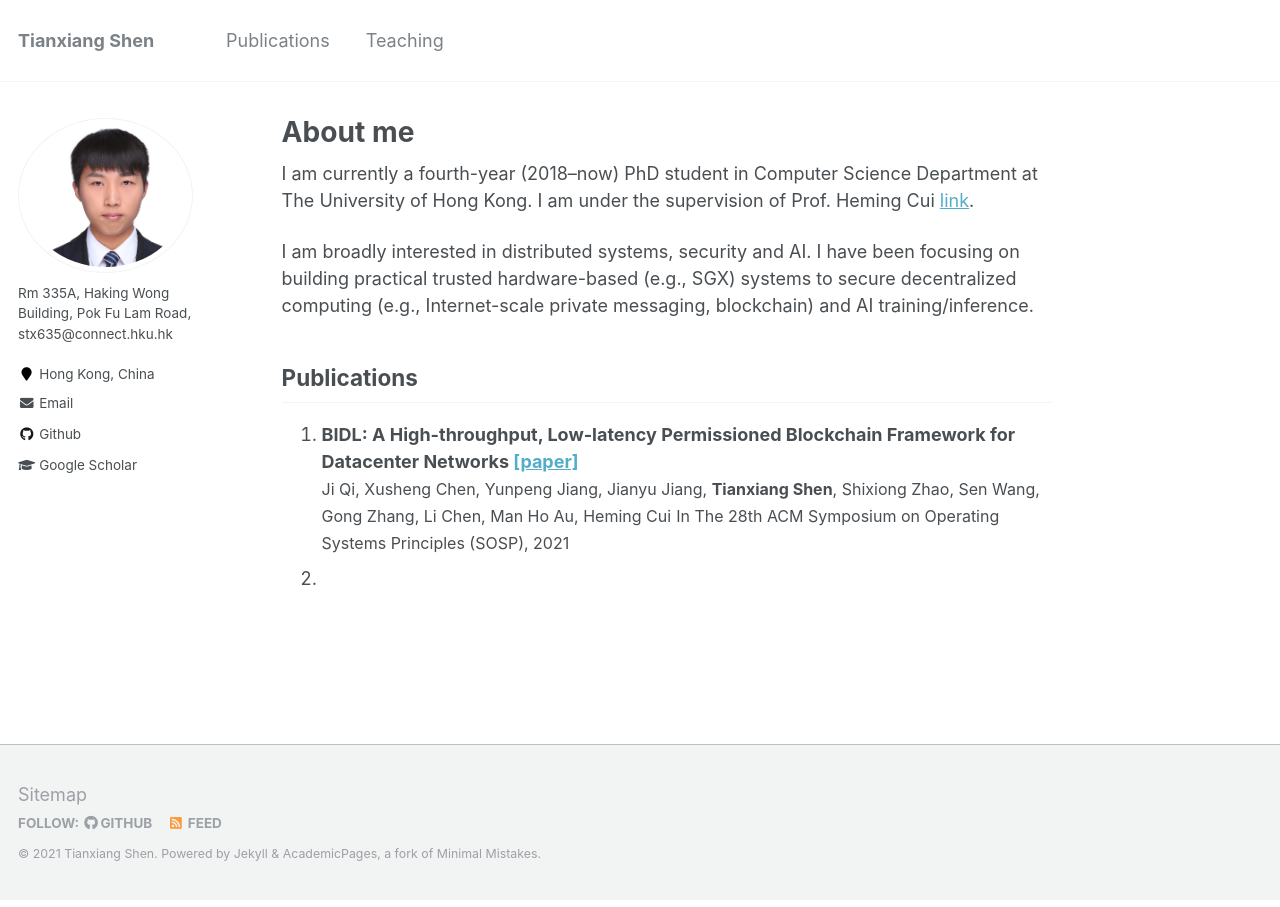
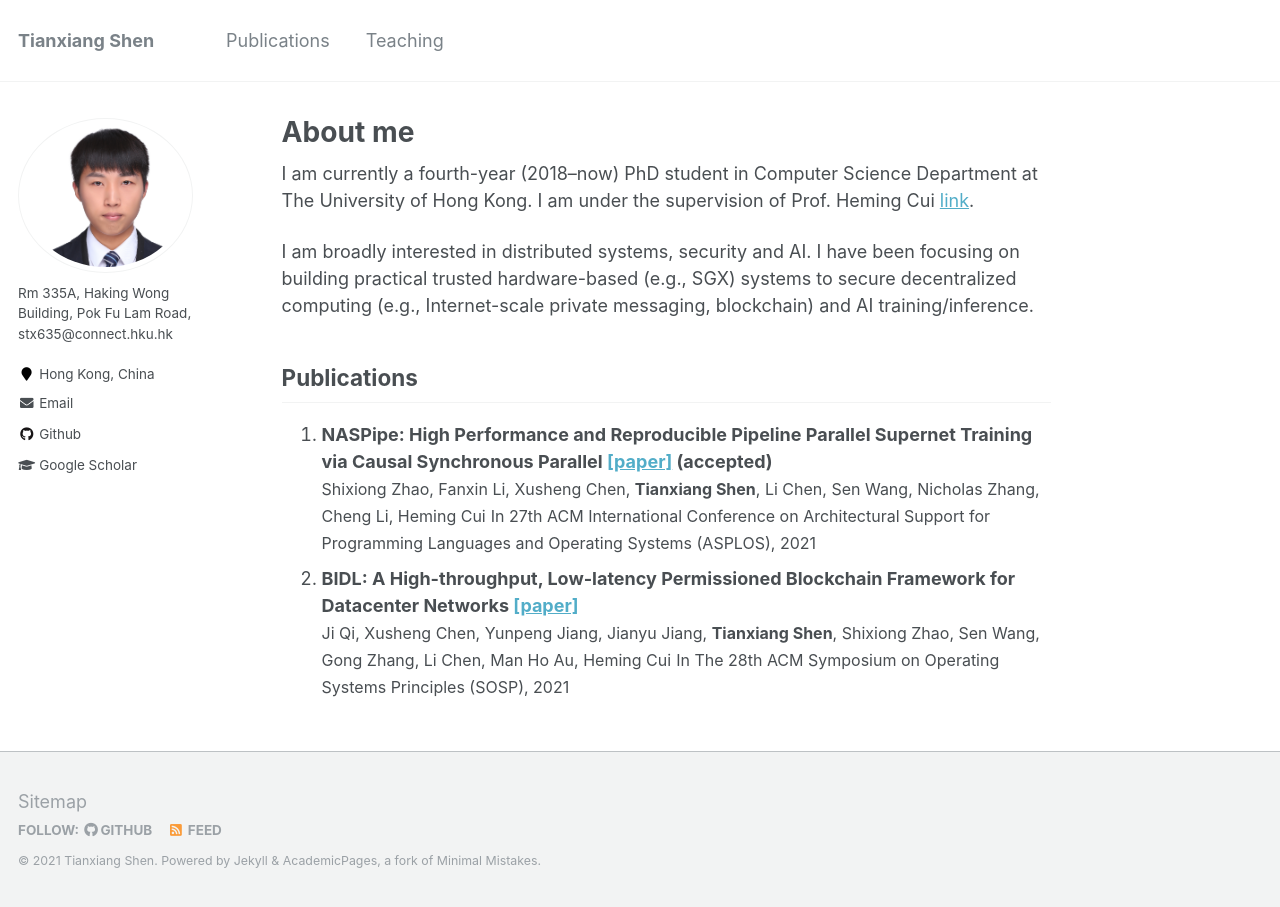
Before and after one commit to tianxiang999/tianxiang999.github.io, a Jekyll site: the page built from _pages/about.md, in a window 1280 px wide. Built offline with Jekyll 4.4.1, drawn with Linux system fonts in a browser that asks for light colours.

Commit message:
Update about.md

```diff
--- a/_pages/about.md
+++ b/_pages/about.md
@@ -17,7 +17,14 @@ private messaging, blockchain) and AI training/inference.
 
 Publications
 -----
-5. <strong>BIDL: A High-throughput, Low-latency Permissioned Blockchain
+1. <strong>NASPipe: High Performance and Reproducible Pipeline Parallel Supernet
+   Training via Causal Synchronous Parallel [[paper]]() (accepted)</strong>
+  <br>
+   <font size="3">Shixiong Zhao, Fanxin Li, Xusheng Chen, <strong>Tianxiang
+Shen</strong>, Li Chen, Sen Wang, Nicholas Zhang, Cheng Li, Heming Cui</font>
+   <font size="3">In 27th ACM International Conference on Architectural Support for Programming Languages and Operating Systems (ASPLOS), 2021  </font>
+
+2. <strong>BIDL: A High-throughput, Low-latency Permissioned Blockchain
   Framework for Datacenter Networks [[paper]]()</strong>
   <br>
    <font size="3">Ji Qi, Xusheng Chen, Yunpeng Jiang, Jianyu Jiang,
```
Also changed, not shown: other parts of _pages/about.md (+0 -5 lines).
